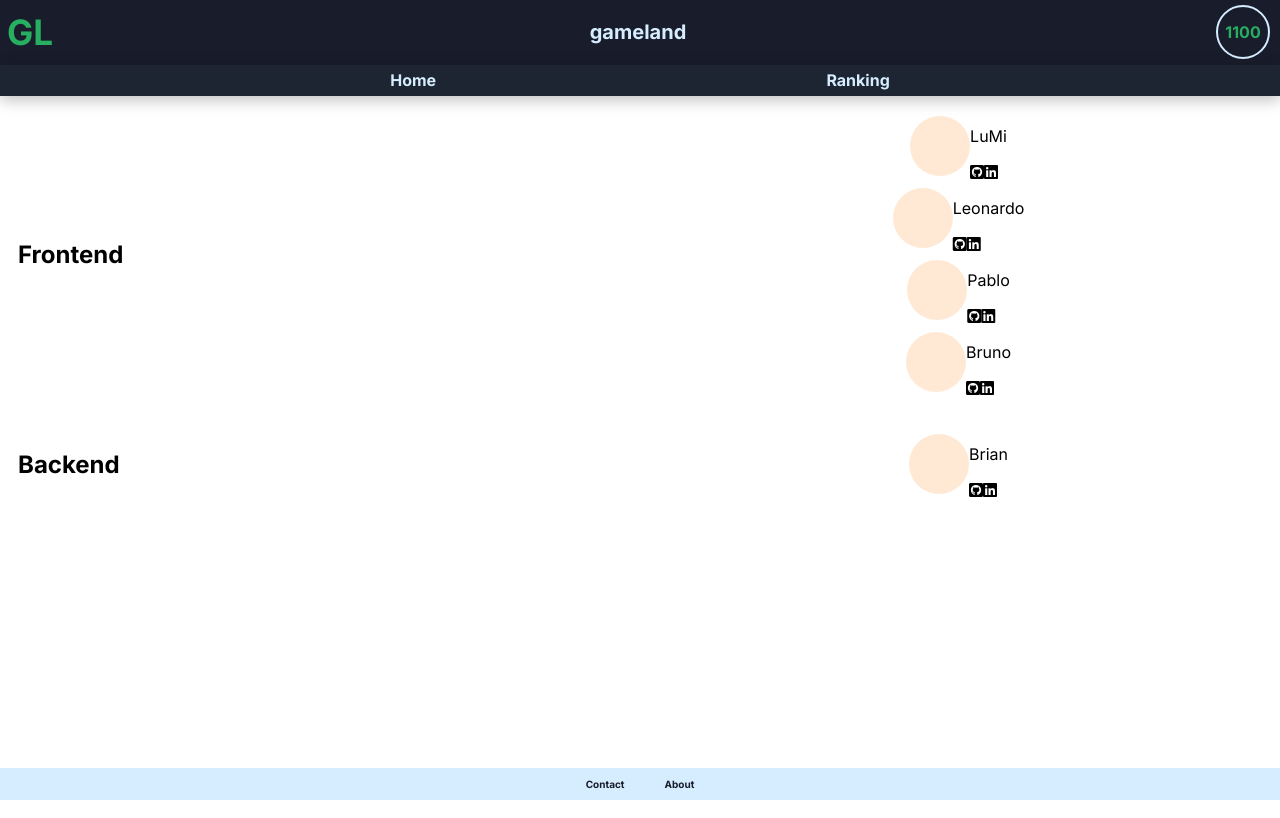
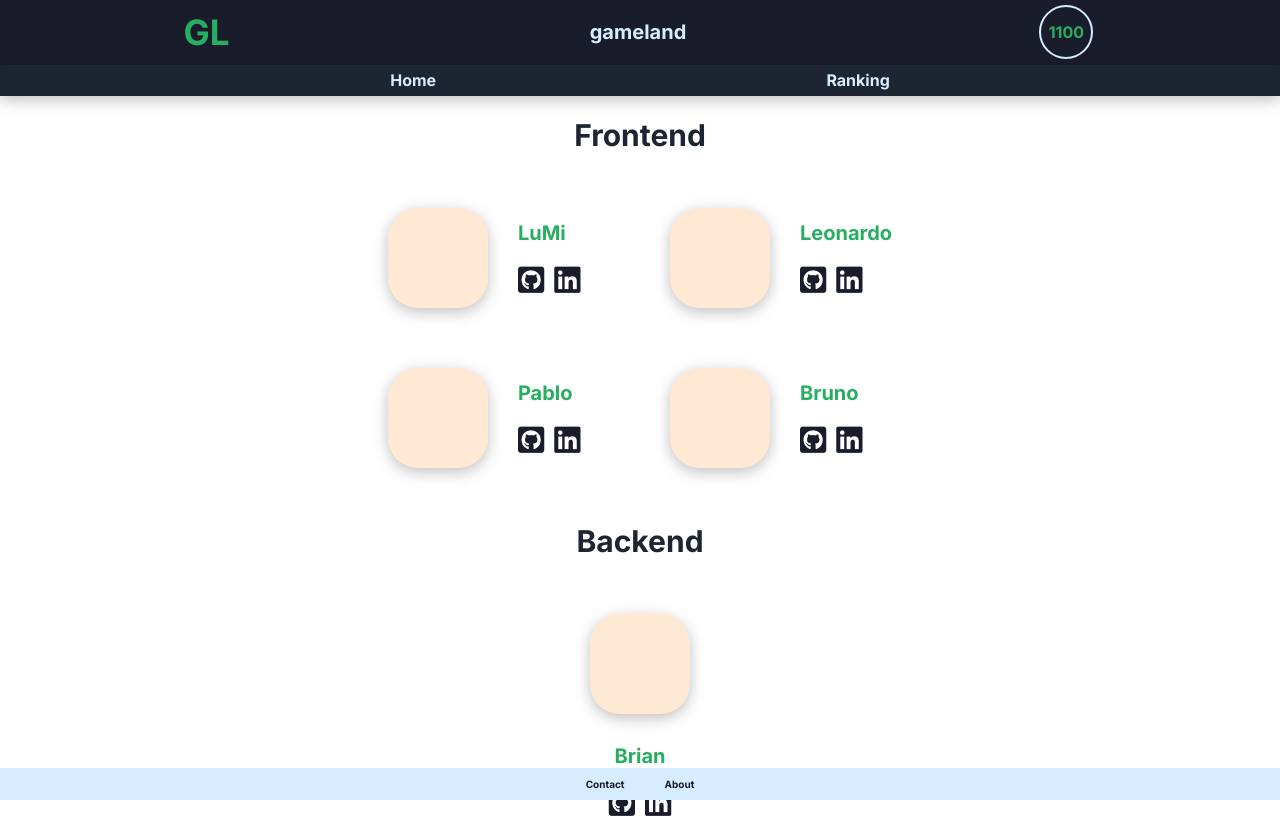
Before and after one commit to lupydev/game-land, a React (Create React App) app: page /contact in a window 1280 px wide. Built offline with nearby package versions, Linux system fonts and the light colour scheme.

Commit message:
css compilado

```diff
--- a/src/style/App.css
+++ b/src/style/App.css
@@ -1,5 +1,7 @@
 @charset "UTF-8";
 /*----UI---- */
+@import url("https://fonts.googleapis.com/css2?family=Inter:wght@400;700&display=swap");
+@import url("https://fonts.googleapis.com/css2?family=Kanit:wght@400;600&display=swap");
 @import url("https://fonts.googleapis.com/css2?family=Inter:wght@400;700&display=swap");
 @import url("https://fonts.googleapis.com/css2?family=Kanit:wght@400;600&display=swap");
 @import url("https://fonts.googleapis.com/css2?family=Inter:wght@400;700&display=swap");
@@ -251,12 +253,13 @@ input[type=checkbox], input[type=radio] {
 4. Visuals
 5. Miscelaneos
 */
+/*--BREAKPOINTS--*/
 /*--MAIN-FONT--*/
 /*--GAME-FONT--*/
-/*--VARIABLES UI*/
+/*--VARIABLES-UI--*/
 /*--VARIBLES-WORDLE--*/
 /*--SUDOKU-VARIABLES--*/
-/*--MEMORY-VARIABLES*/
+/*--MEMORY-VARIABLES--*/
 /*----COMPONENTS---- */
 .aboutContainer {
   margin: 13rem 1.8rem 0 1.8rem;
@@ -266,24 +269,104 @@ input[type=checkbox], input[type=radio] {
 }
 
 .contactContainer {
-  display: grid;
-  grid-template-columns: repeat(2, 1fr);
-  margin: 11rem 1.8rem 0 1.8rem;
-  gap: 3rem;
-  font-size: 1.6rem;
+  display: flex;
+  flex-direction: column;
   justify-content: center;
   align-items: center;
+  gap: 2rem;
+  margin: 11rem 1rem 0rem 1rem;
+  font-size: 1.6rem;
+  font-weight: 700;
+  color: #27ae60;
 }
-.contactContainer .contactContainer-card {
-  display: flex;
+.contactContainer h2 {
+  color: #1d2532;
+}
+.contactContainer .frontend {
+  display: grid;
+  grid-template-columns: repeat(2, 17rem);
   justify-content: center;
   align-items: center;
+  row-gap: 3rem;
 }
-.contactContainer .contactContainer-card .contactContainer-card--img {
-  height: 6rem;
-  width: 6rem;
-  border-radius: 50%;
+.contactContainer .frontend .contactContainer-card {
+  display: flex;
+  align-items: center;
+  gap: 1rem;
+}
+.contactContainer .frontend .contactContainer-card .contactContainer-card--img {
+  height: 7rem;
+  width: 7rem;
+  border-radius: 30%;
   background-color: #ffe9d4;
+  box-shadow: 0 4px 15px rgba(0, 0, 0, 0.25);
+}
+.contactContainer .frontend .contactContainer-card .contactContainer-card--contact p {
+  margin-top: 0;
+}
+.contactContainer .frontend .contactContainer-card .contactContainer-card--contact .contactContainer-card--socials {
+  display: flex;
+  gap: 1rem;
+  font-size: 2rem;
+  color: #191d2b;
+}
+.contactContainer .backend .contactContainer-card {
+  display: flex;
+  flex-direction: column;
+  align-items: center;
+  gap: 1rem;
+  text-align: center;
+}
+.contactContainer .backend .contactContainer-card .contactContainer-card--img {
+  height: 7rem;
+  width: 7rem;
+  border-radius: 30%;
+  background-color: #ffe9d4;
+  box-shadow: 0 4px 15px rgba(0, 0, 0, 0.25);
+}
+.contactContainer .backend .contactContainer-card .contactContainer-card--contact p {
+  margin-top: 0;
+}
+.contactContainer .backend .contactContainer-card .contactContainer-card--contact .contactContainer-card--socials {
+  display: flex;
+  gap: 1rem;
+  font-size: 2rem;
+  color: #191d2b;
+}
+@media screen and (min-width: 768px) {
+  .contactContainer {
+    position: absolute;
+    top: 0;
+    right: 0;
+    bottom: 0;
+    left: 0;
+    font-size: 2rem;
+    gap: 3rem;
+  }
+  .contactContainer .frontend {
+    grid-template-columns: repeat(2, 1fr);
+    gap: 6rem;
+  }
+  .contactContainer .frontend .contactContainer-card {
+    gap: 3rem;
+  }
+  .contactContainer .frontend .contactContainer-card .contactContainer-card--img {
+    width: 10rem;
+    height: 10rem;
+  }
+  .contactContainer .frontend .contactContainer-card .contactContainer-card--contact .contactContainer-card--socials {
+    font-size: 3rem;
+  }
+  .contactContainer .backend .contactContainer-card {
+    gap: 3rem;
+  }
+  .contactContainer .backend .contactContainer-card .contactContainer-card--img {
+    width: 10rem;
+    height: 10rem;
+  }
+  .contactContainer .backend .contactContainer-card .contactContainer-card--contact .contactContainer-card--socials {
+    font-size: 3rem;
+  }
 }
 
 .footerContainer {
@@ -340,7 +423,6 @@ input[type=checkbox], input[type=radio] {
   align-items: center;
 }
 .headerContainer .headerContainer-player--name p {
-  justify-content: center;
   font-size: 2rem;
   line-height: 2.478rem;
   font-weight: 700;
@@ -364,6 +446,11 @@ input[type=checkbox], input[type=radio] {
   font-weight: 700;
   text-align: center;
 }
+@media screen and (min-width: 1024px) {
+  .headerContainer {
+    justify-content: space-around;
+  }
+}
 
 .homeContainer {
   display: flex;
@@ -375,16 +462,27 @@ input[type=checkbox], input[type=radio] {
   padding-bottom: 5rem;
   text-align: center;
 }
-.homeContainer a {
+.homeContainer .homeContainer-card {
+  justify-self: center;
+  width: 32rem;
+  height: 35rem;
+  border: 0.2rem solid #d5edff;
+  border-radius: 2rem;
+  box-shadow: 0 4px 15px rgba(0, 0, 0, 0.25);
+}
+.homeContainer .homeContainer-card:hover {
+  transform: translateY(-0.5rem);
+}
+.homeContainer .homeContainer-card a {
   color: #27ae60;
   text-decoration: none;
 }
-.homeContainer a h2 {
+.homeContainer .homeContainer-card a h2 {
   font-size: 2.2rem;
   line-height: 1.936;
   font-weight: 700;
 }
-.homeContainer a img {
+.homeContainer .homeContainer-card a img {
   width: 20rem;
   height: 20rem;
   border-radius: 5px;
@@ -395,6 +493,38 @@ input[type=checkbox], input[type=radio] {
 .homeContainer .homeContainer-card--ranking {
   margin-top: 5px;
   font-size: 1.6rem;
+}
+@media screen and (min-width: 768px) {
+  .homeContainer {
+    display: grid;
+    grid-template-columns: repeat(2, 35.4rem);
+    grid-auto-rows: 38.4rem;
+    justify-content: center;
+    align-self: center;
+    gap: 0;
+    height: 85vh;
+    margin: 20% auto 0 auto;
+    padding: 0;
+  }
+  .homeContainer .homeContainer-card {
+    justify-self: center;
+    width: 32rem;
+    height: 35rem;
+    border: 0.2rem solid #d5edff;
+    border-radius: 2rem;
+    box-shadow: 0 4px 15px rgba(0, 0, 0, 0.25);
+  }
+  .homeContainer .homeContainer-card a {
+    height: auto;
+  }
+}
+@media screen and (min-width: 1024px) {
+  .homeContainer {
+    max-width: 102.4rem;
+    margin: 10rem auto 0;
+    -moz-column-gap: 25rem;
+         column-gap: 25rem;
+  }
 }
 
 .landingPage {
@@ -409,7 +539,9 @@ input[type=checkbox], input[type=radio] {
   width: 100%;
   margin-top: 13rem;
   padding: 5rem 0;
-  background-color: #191d2b;
+  background: url("https://i.postimg.cc/vZhFwQmJ/bg.png");
+  background-repeat: no-repeat;
+  background-position: center;
 }
 .landingPage .landingPage-title h1 {
   font-size: 5.6rem;
@@ -465,6 +597,9 @@ input[type=checkbox], input[type=radio] {
   width: 100%;
   margin-top: 13rem;
   background-color: #191d2b;
+  background: url("https://i.postimg.cc/vZhFwQmJ/bg.png");
+  background-repeat: no-repeat;
+  background-position: center;
 }
 .loginContainer .loginContainer-form form {
   display: flex;
@@ -583,15 +718,62 @@ input[type=checkbox], input[type=radio] {
   padding: 0.5rem 1.5rem 0.5rem 1.5rem;
   border-bottom: 1px solid #d5edff;
 }
+.rankingContainer .rankingContainer-global tr:nth-of-type(n + 7) {
+  display: none;
+}
+.rankingContainer .rankingContainer-games tr:nth-of-type(n + 7) {
+  display: none;
+}
 .rankingContainer .rankingContainer-games {
   display: flex;
   gap: 3rem;
   height: 26rem;
-  padding: 0 3rem;
+  padding: 0 9.45rem;
   overflow-x: scroll;
   overscroll-behavior-x: contain;
   -ms-scroll-snap-type: x proximity;
       scroll-snap-type: x proximity;
+}
+@media screen and (min-width: 768px) {
+  .rankingContainer {
+    gap: 3rem;
+    margin-top: 12rem;
+  }
+  .rankingContainer .rankingContainer-global table tr:nth-of-type(n) {
+    display: table-row;
+  }
+  .rankingContainer .rankingContainer-games {
+    height: 43rem;
+    gap: 7rem;
+    padding: 0 263.344px;
+  }
+  .rankingContainer .rankingContainer-games table tr:nth-of-type(n + 7) {
+    display: table-row;
+  }
+}
+@media screen and (min-width: 1024px) {
+  .rankingContainer {
+    flex-direction: row;
+    align-items: center;
+    height: 90vh;
+    margin-top: 0;
+    padding-top: 6rem;
+    gap: 10rem;
+  }
+  .rankingContainer .rankingContainer-global table tr:nth-of-type(n) {
+    display: table-row;
+  }
+  .rankingContainer .rankingContainer-games {
+    display: grid;
+    grid-template-columns: repeat(2, 1fr);
+    overflow: unset;
+    height: auto;
+    gap: 3rem;
+    padding: 0;
+  }
+  .rankingContainer .rankingContainer-games table tr:nth-of-type(n + 8) {
+    display: none;
+  }
 }
 
 .registrationContainer {
@@ -689,12 +871,130 @@ input[type=checkbox], input[type=radio] {
 4. Visuals
 5. Miscelaneos
 */
+/*--BREAKPOINTS--*/
 /*--MAIN-FONT--*/
 /*--GAME-FONT--*/
-/*--VARIABLES UI*/
+/*--VARIABLES-UI--*/
 /*--VARIBLES-WORDLE--*/
 /*--SUDOKU-VARIABLES--*/
-/*--MEMORY-VARIABLES*/
+/*--MEMORY-VARIABLES--*/
+.tablero-container {
+  margin-top: 130px;
+  display: flex;
+  align-items: center;
+  justify-content: center;
+  flex-direction: column;
+}
+.tablero-container .dificultad {
+  height: 300px;
+  width: 300px;
+  margin: 20px;
+  display: flex;
+  flex-direction: column;
+  justify-content: space-around;
+  align-items: center;
+}
+.tablero-container .dificultad .botonDificultad {
+  width: 150px;
+  height: 30px;
+  font-size: 14px;
+  border: 2px solid #ffe9d4;
+  box-shadow: 0 4px 15px rgba(0, 0, 0, 0.25);
+  background-color: #d5edff;
+  border-radius: 5px;
+}
+.tablero-container .dificultad .botonDificultad:hover {
+  background-color: rgba(213, 237, 255, 0.6039215686);
+}
+.tablero-container .dificultad .botonDificultad:active {
+  background-color: #d5edff;
+  font-size: 20px;
+}
+.tablero-container .tablero {
+  display: flex;
+  align-items: center;
+  justify-content: center;
+  flex-direction: column;
+  height: 300px;
+  width: 300px;
+  margin: 20px;
+}
+.tablero-container .tablero .fila {
+  display: flex;
+  flex-direction: row;
+  padding: 0px;
+  margin: 1px;
+}
+.tablero-container .tablero .fila .casilla {
+  width: 37px;
+  height: 32px;
+  margin: 3px;
+  border-radius: 5px;
+  background-color: #d5edff;
+  border: 2px solid #ffe9d4;
+  box-shadow: 0 4px 15px rgba(0, 0, 0, 0.25);
+  display: flex;
+  align-items: center;
+  justify-content: center;
+  font-size: 14px;
+  font-weight: bolder;
+}
+.tablero-container .tablero .fila #exacto {
+  background-color: #03a300;
+}
+.tablero-container .tablero .fila #existe {
+  background-color: #fce5aa;
+}
+.tablero-container .tablero .fila #inexistente {
+  background-color: #939393;
+}
+.tablero-container .teclado {
+  margin: 2rem;
+}
+.tablero-container .teclado .linea1, .tablero-container .teclado .linea2, .tablero-container .teclado .linea3 {
+  display: flex;
+  flex-direction: row;
+  align-items: center;
+  justify-content: center;
+  padding: 1px;
+}
+.tablero-container .teclado .linea1 .teclas, .tablero-container .teclado .linea2 .teclas, .tablero-container .teclado .linea3 .teclas {
+  display: flex;
+  align-items: center;
+  justify-content: center;
+  font-size: 14px;
+  width: 27.5px;
+  height: 32px;
+  color: white;
+  background: #000000;
+  border-radius: 5px;
+  margin: 2px;
+}
+.tablero-container .teclado .linea1 .teclas:hover, .tablero-container .teclado .linea2 .teclas:hover, .tablero-container .teclado .linea3 .teclas:hover {
+  background-color: rgba(0, 0, 0, 0.7);
+}
+.tablero-container .teclado .linea1 .teclas:active, .tablero-container .teclado .linea2 .teclas:active, .tablero-container .teclado .linea3 .teclas:active {
+  background-color: #000000;
+  font-size: 20px;
+}
+.tablero-container .teclado .linea1 #especial, .tablero-container .teclado .linea2 #especial, .tablero-container .teclado .linea3 #especial {
+  width: 44px;
+}
+
+/*
+1. Position
+2. Box model
+3. Typographic
+4. Visuals
+5. Miscelaneos
+*/
+/*--BREAKPOINTS--*/
+/*--MAIN-FONT--*/
+/*--GAME-FONT--*/
+/*--VARIABLES-UI--*/
+/*--VARIBLES-WORDLE--*/
+/*--SUDOKU-VARIABLES--*/
+/*--MEMORY-VARIABLES--*/
 .sudoku {
   display: flex;
   flex-direction: column;
@@ -1041,12 +1341,13 @@ input[type=checkbox], input[type=radio] {
 4. Visuals
 5. Miscelaneos
 */
+/*--BREAKPOINTS--*/
 /*--MAIN-FONT--*/
 /*--GAME-FONT--*/
-/*--VARIABLES UI*/
+/*--VARIABLES-UI--*/
 /*--VARIBLES-WORDLE--*/
 /*--SUDOKU-VARIABLES--*/
-/*--MEMORY-VARIABLES*/
+/*--MEMORY-VARIABLES--*/
 .buscaminas {
   display: flex;
   flex-direction: column;
```
Also changed, not shown: 1 other file (tests, documents, lock files or other folders).
